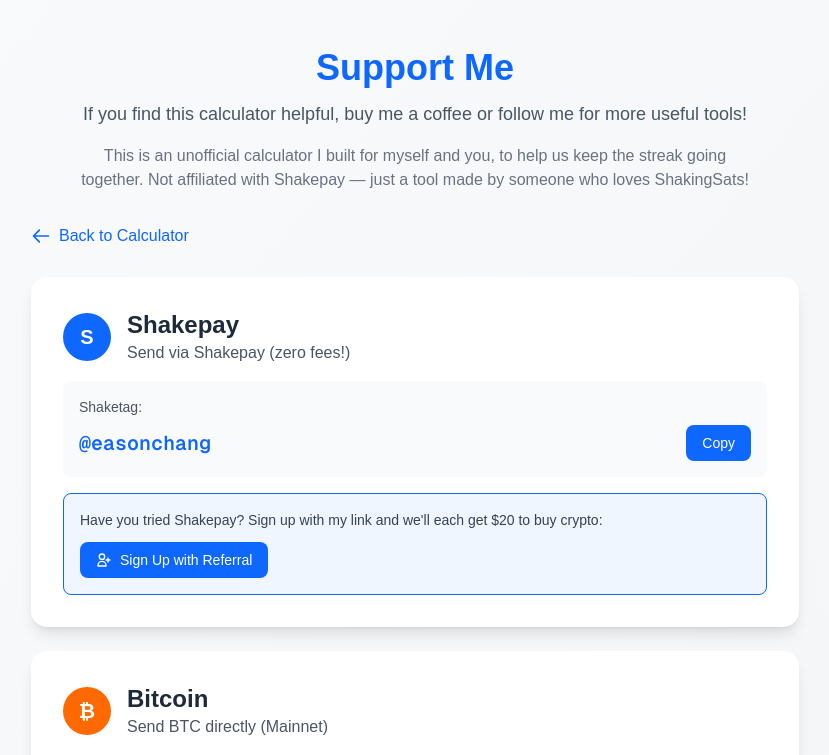
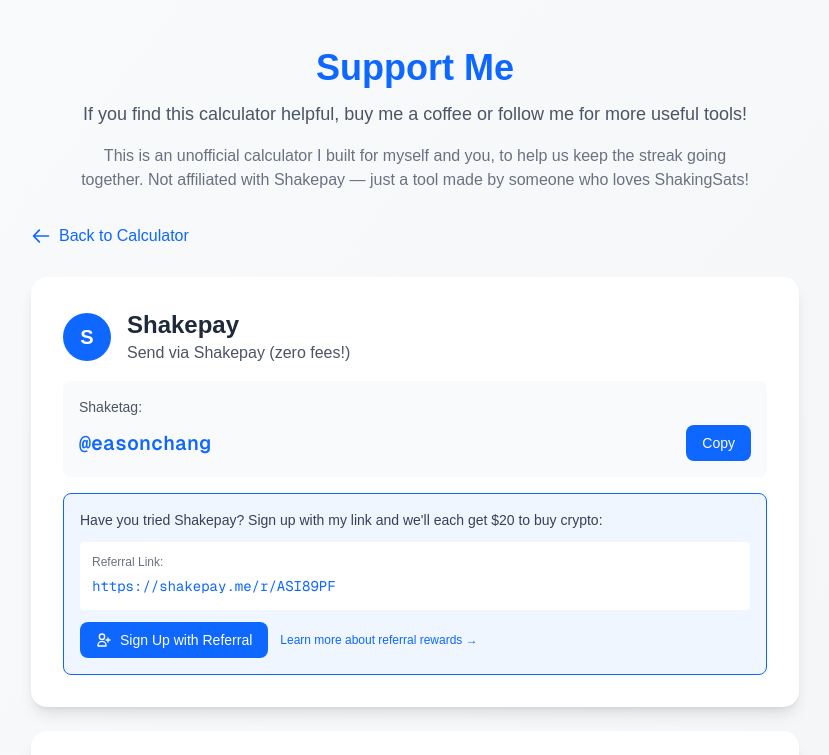
Before and after one commit to eason-dev/shakepay-calculator, a Next.js app: page /support in a window 1280 px wide. Shown: the top 755 px of the page, without its empty margins (225-1054 px from the left). Built offline with nearby package versions, Linux system fonts and the light colour scheme.

Commit message:
Add links

```diff
--- a/app/components/Calculator.tsx
+++ b/app/components/Calculator.tsx
@@ -365,8 +365,16 @@
         {/* Footer Info */}
         <div className="mt-8 text-center text-sm text-gray-500">
           <p>
-            Based on Shakepay&apos;s ShakingSats rewards program. Earn 21-1000 sats
-            daily by maintaining your streak.
+            Based on Shakepay&apos;s{' '}
+            <a
+              href="https://help.shakepay.com/en/articles/5133748-shakingsats"
+              target="_blank"
+              rel="noopener noreferrer"
+              className="text-shakepay-blue hover:underline"
+            >
+              ShakingSats
+            </a>{' '}
+            rewards program. Earn 21-1000 sats daily by maintaining your streak.
           </p>
           <p className="mt-2">
             Data source:{' '}
--- a/app/support/page.tsx
+++ b/app/support/page.tsx
@@ -116,6 +116,18 @@
               <p className="text-sm text-gray-700 mb-3">
                 Have you tried Shakepay? Sign up with my link and we'll each get $20 to buy crypto:
               </p>
+              <div className="bg-white rounded p-3 mb-3">
+                <p className="text-xs text-gray-500 mb-1">Referral Link:</p>
+                <a
+                  href="https://shakepay.me/r/ASI89PF"
+                  target="_blank"
+                  rel="noopener noreferrer"
+                  className="text-sm text-shakepay-blue hover:underline font-mono break-all"
+                >
+                  https://shakepay.me/r/ASI89PF
+                </a>
+              </div>
+              <div className="flex flex-wrap gap-3 items-center">
                 <a
                   href="https://shakepay.me/r/ASI89PF"
                   target="_blank"
@@ -137,6 +149,15 @@
                   </svg>
                   Sign Up with Referral
                 </a>
+                <a
+                  href="https://help.shakepay.com/en/articles/1712111-referral-rewards"
+                  target="_blank"
+                  rel="noopener noreferrer"
+                  className="text-xs text-shakepay-blue hover:underline"
+                >
+                  Learn more about referral rewards →
+                </a>
+              </div>
             </div>
           </div>
 
```
Lines whose indentation alone changed are shown as unchanged.
